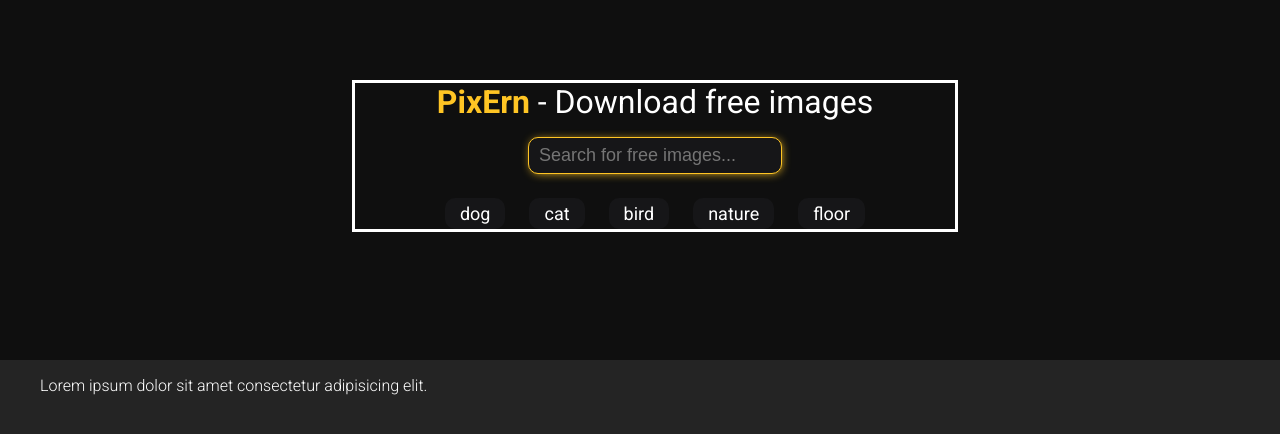
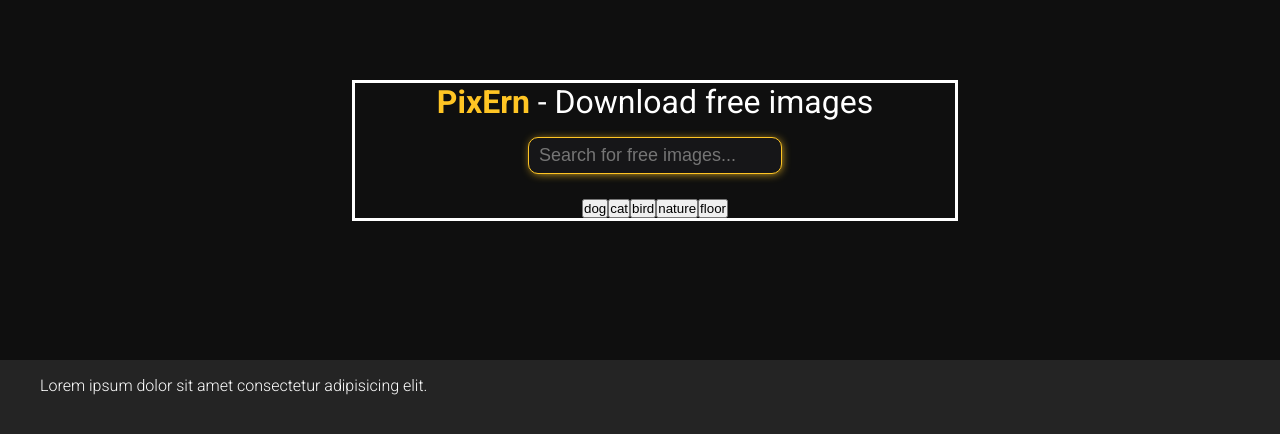
Before and after one commit to ernstudy/pixern, a React (Vite) app: page / in a window 1280 px wide. Shown: the top 434 px of the page. Built offline with nearby package versions, Linux system fonts and the light colour scheme.

Commit message:
fix bug, add category button

```diff
--- a/src/components/SugButton.jsx
+++ b/src/components/SugButton.jsx
@@ -1,30 +1,18 @@
 import React from "react";
 
 export default function SugButton() {
-  const hundleSug = (e) => {
+  const hundleCategories = (e) => {
     const text = e.target.textContent;
     console.log(text);
   };
 
   const buttonText = ["dog", "cat", "bird", "nature", "floor"];
   return (
-    <div className="button-box">
+    <div className="categories">
       {buttonText.map((text, idx) => (
-        <div
-          key={idx}
-          role="button"
-          onClick={hundleSug}
-          aria-label="button"
-          tabIndex="0"
-          className="sug-button"
-          onKeyDown={(e) => {
-            if (e.key == "Enter" || "Space") {
-              hundleSug();
-            }
-          }}
-        >
+        <button onClick={hundleCategories} key={idx}>
           {text}
-        </div>
+        </button>
       ))}
     </div>
   );
```
